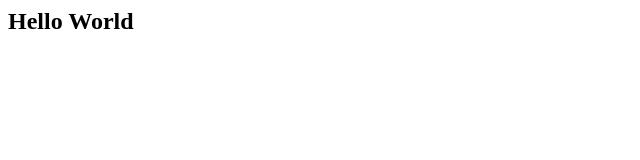
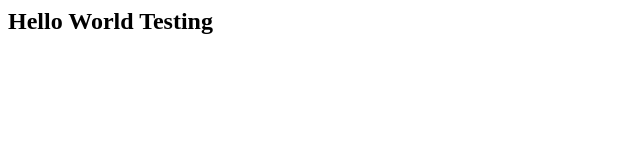
Before and after one commit to rkpatra201/aws-github-auto-deploy, a plain HTML site: page index.html in a window 1280 px wide. Shown: the whole page, without its empty margins (0-640 px from the left). Drawn offline with Linux system fonts and the light colour scheme.

Commit message:
testing auto deploy trigger

```diff
--- a/index.html
+++ b/index.html
@@ -3,6 +3,6 @@
     <title>AWS DEMO</title>
   </head>
   <body>
-    <h2>Hello World</h2>
+    <h2>Hello World Testing</h2>
   </body>
 </html>
```
